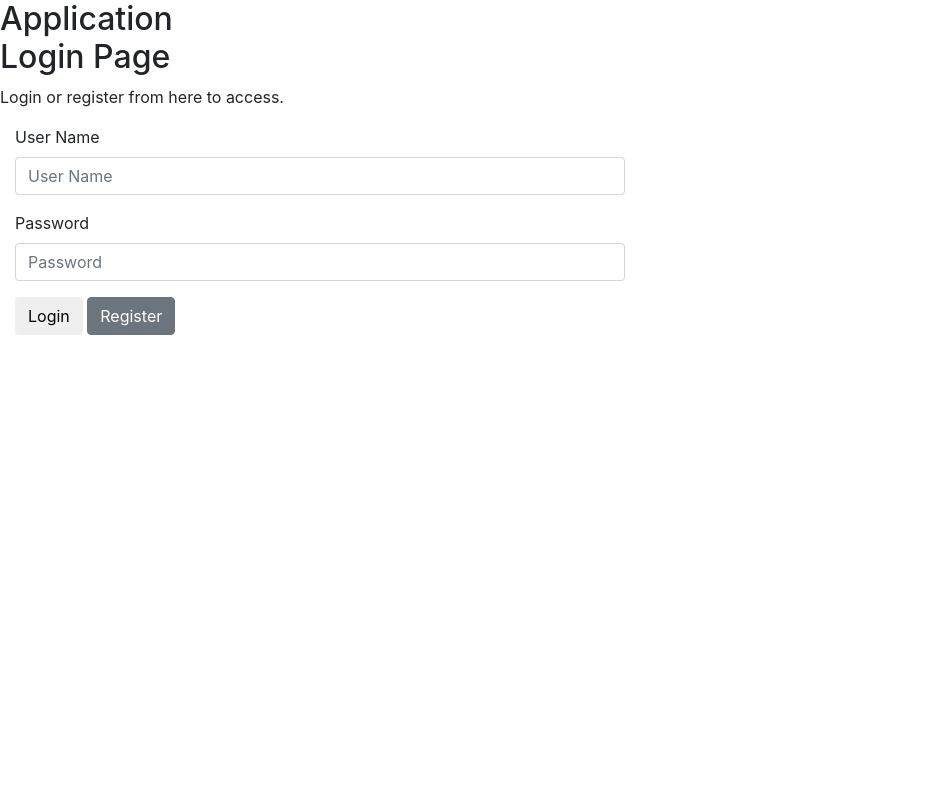
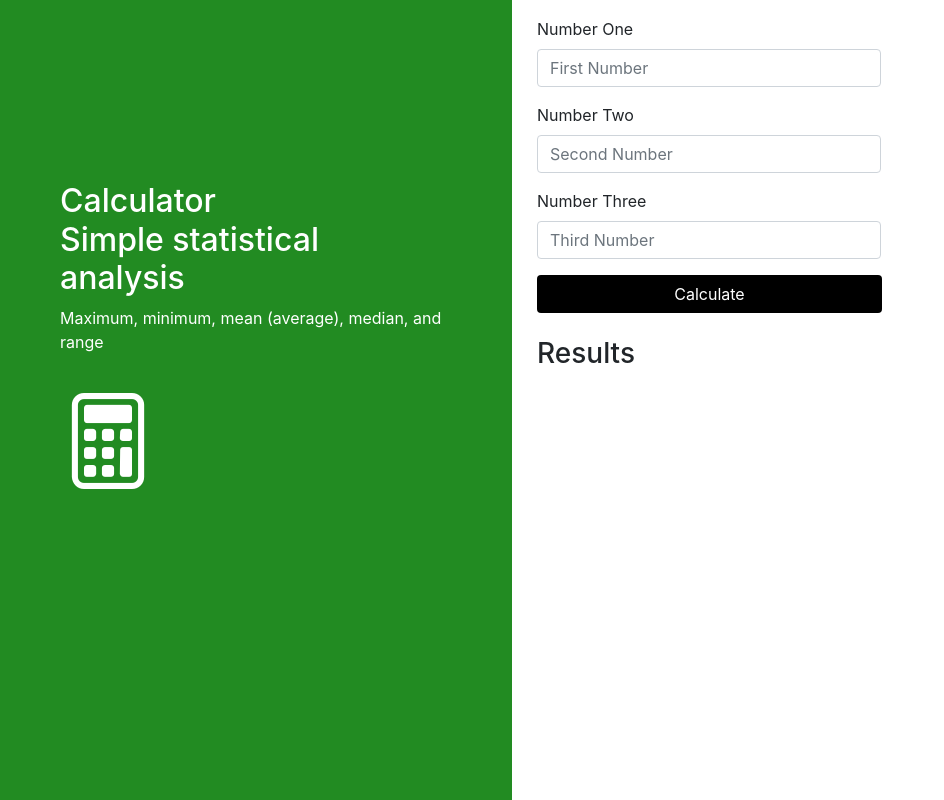
Before and after one commit to Theflawlessone/Internet_Computing_Projects, a plain HTML site: page p3/index.html in a window 1280 px wide. Shown: the whole page, without its empty margins (0-944 px from the left). Drawn offline with nearby package versions, Linux system fonts and the light colour scheme.

Commit message:
Add files via upload

```diff
--- a/p3/index.html
+++ b/p3/index.html
@@ -1,29 +1,49 @@
-<link href="//maxcdn.bootstrapcdn.com/bootstrap/4.0.0/css/bootstrap.min.css" rel="stylesheet" id="bootstrap-css">
-<script src="//maxcdn.bootstrapcdn.com/bootstrap/4.0.0/js/bootstrap.min.js"></script>
-<script src="//code.jquery.com/jquery-1.11.1.min.js"></script>
-<!------ Include the above in your HEAD tag ---------->
-
+<!DOCTYPE html>
+<html lang="en">
+<head>
+    <meta charset="UTF-8">
+    <meta name="viewport" content="width=device-width, initial-scale=1.0">
+    <link rel="stylesheet" href="script.css">
+    <title>Simple Statistical Analysis</title>
+    <link href="//maxcdn.bootstrapcdn.com/bootstrap/4.0.0/css/bootstrap.min.css" rel="stylesheet" id="bootstrap-css">
+    <script src="//maxcdn.bootstrapcdn.com/bootstrap/4.0.0/js/bootstrap.min.js"></script>
+    <script src="//code.jquery.com/jquery-1.11.1.min.js"></script>
+    <script src="myjs.js" defer></script>
+    <link rel="stylesheet" href="https://cdn.jsdelivr.net/npm/bootstrap-icons@1.11.3/font/bootstrap-icons.min.css">
+</head>
 <div class="sidenav">
-         <div class="login-main-text">
-            <h2>Application<br> Login Page</h2>
-            <p>Login or register from here to access.</p>
+         <div class="cal-main-text">
+            <h2>Calculator<br> Simple statistical analysis</h2>
+            <p>Maximum, minimum, mean (average), median, and range</p>
+             <i class="bi bi-calculator" style="font-size: 6rem;"></i>
          </div>
       </div>
       <div class="main">
          <div class="col-md-6 col-sm-12">
             <div class="login-form">
-               <form>
+               <form id="calcForm">
                   <div class="form-group">
-                     <label>User Name</label>
-                     <input type="text" class="form-control" placeholder="User Name">
+                     <label>Number One</label>
+                     <input type="text" class="form-control" id="num1" placeholder="First Number" required>
                   </div>
                   <div class="form-group">
-                     <label>Password</label>
-                     <input type="password" class="form-control" placeholder="Password">
+                     <label>Number Two</label>
+                     <input type="text" class="form-control" id="num2" placeholder="Second Number" required>
                   </div>
-                  <button type="submit" class="btn btn-black">Login</button>
-                  <button type="submit" class="btn btn-secondary">Register</button>
+                   <div class="form-group">
+                     <label>Number Three</label>
+                     <input type="text" class="form-control" id="num3" placeholder="Third Number" required>
+                  </div>
+                  <button type="submit" class="btn btn-black" id="cal">Calculate</button>
                </form>
+                <div class="results mt-4">
+                    <h3>Results</h3>
+                    <p id="max"></p>
+                    <p id="min"></p>
+                    <p id="mean"></p>
+                    <p id="median"></p>
+                    <p id="range"></p>
+                </div>
             </div>
          </div>
       </div>
```
